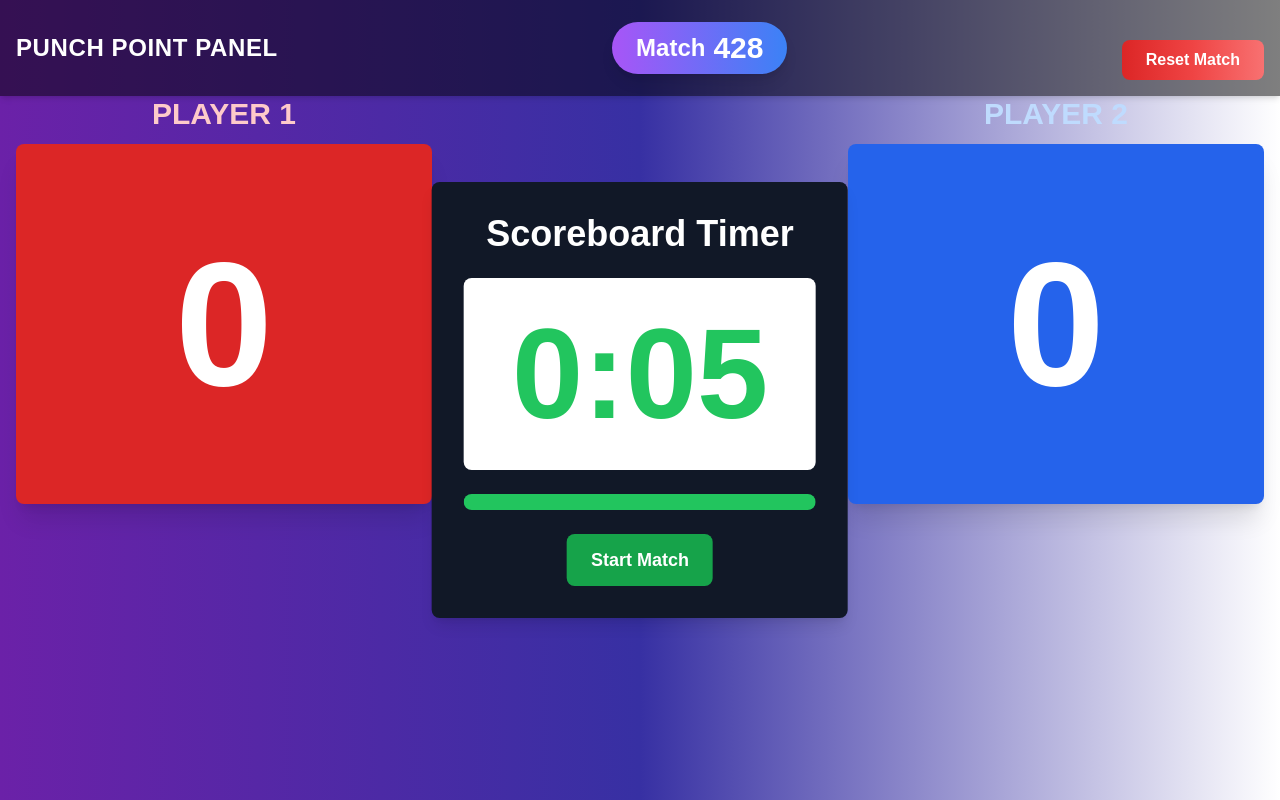
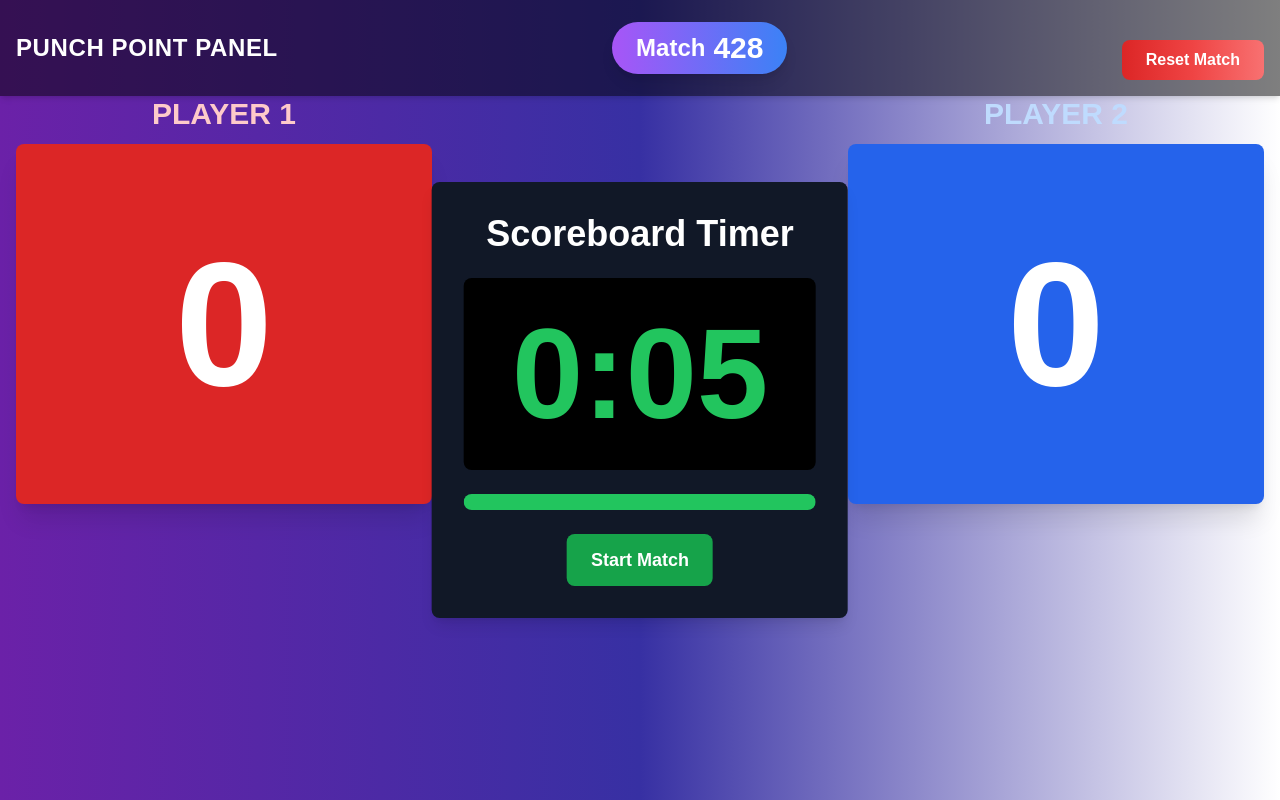
Before and after one commit to agnibyte/Punch-Point-Panel, a Next.js app: page /setup in a window 1280 px wide. Built offline with nearby package versions, Linux system fonts and the light colour scheme.

Commit message:
black timer

```diff
--- a/components/Timer.js
+++ b/components/Timer.js
@@ -65,7 +65,7 @@ export default function Timer({
   return (
     <div className="text-center bg-gray-900 text-white p-8 rounded-lg shadow-lg">
       <div className="text-4xl font-bold mb-6">Scoreboard Timer</div>
-      <div className="text-9xl font-extrabold bg-white text-green-500 rounded-lg px-12 py-8 mb-6">
+      <div className="text-9xl font-extrabold bg-black text-green-500 rounded-lg px-12 py-8 mb-6">
         {formattedTime}
       </div>
       <div className="w-full bg-gray-700 h-4 rounded-lg overflow-hidden mb-6">
```
